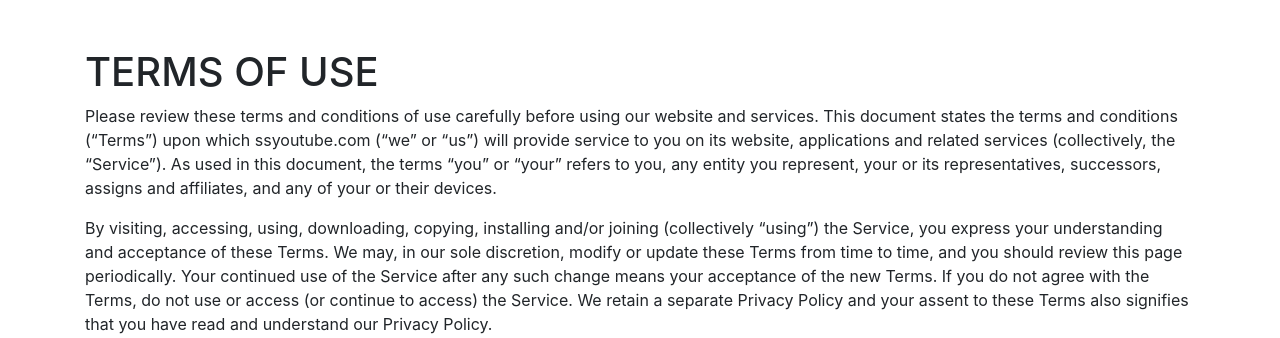
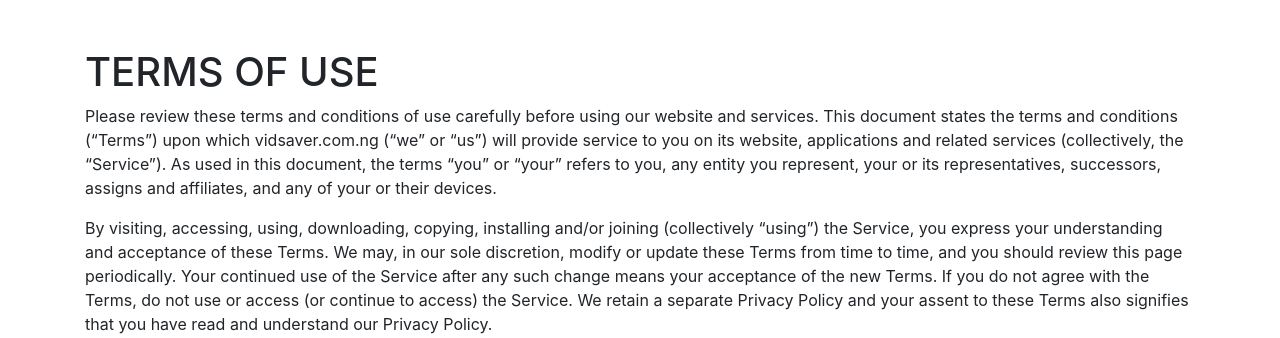
Before and after one commit to olamicreas/tube, a Flask app: page /terms-service in a window 1280 px wide. Shown: the part 56-394 px from the top of the page. Run offline with Flask 2, Linux system fonts and the light colour scheme; parts of the project's set-up code (start-up, migrations or seed data) failed here and were passed over; some libraries are stand-ins or nearby versions.

Commit message:
Update terms.html

```diff
--- a/templates/terms.html
+++ b/templates/terms.html
@@ -7,8 +7,8 @@
     }
 </style>
 <div class="container my-5">
-    <h1>TERMS OF USE</h1>
-    <p>Please review these terms and conditions of use carefully before using our website and services. This document states the terms and conditions (“Terms”) upon which ssyoutube.com (“we” or “us”) will provide service to you on its website, applications and related services (collectively, the “Service”). As used in this document, the terms “you” or “your” refers to you, any entity you represent, your or its representatives, successors, assigns and affiliates, and any of your or their devices.</p>
+     <h1>TERMS OF USE</h1>
+    <p>Please review these terms and conditions of use carefully before using our website and services. This document states the terms and conditions (“Terms”) upon which vidsaver.com.ng (“we” or “us”) will provide service to you on its website, applications and related services (collectively, the “Service”). As used in this document, the terms “you” or “your” refers to you, any entity you represent, your or its representatives, successors, assigns and affiliates, and any of your or their devices.</p>
     <p>By visiting, accessing, using, downloading, copying, installing and/or joining (collectively “using”) the Service, you express your understanding and acceptance of these Terms. We may, in our sole discretion, modify or update these Terms from time to time, and you should review this page periodically. Your continued use of the Service after any such change means your acceptance of the new Terms. If you do not agree with the Terms, do not use or access (or continue to access) the Service. We retain a separate Privacy Policy and your assent to these Terms also signifies that you have read and understand our Privacy Policy.</p>
     <h2>1. General Terms</h2>
     <p>You may use the Service only if you can form a binding contract with us, and only in compliance with these Terms and all applicable local, state, national, and international laws, rules, and regulations. By using the Service, you represent and warrant that you have the full right, power and authority to enter into these Terms and to fully perform all of your obligations hereunder.</p>
@@ -53,7 +53,7 @@
     <p>(12) framing or hotlinking to the Service or any content other than your own without the prior written consent of the Service.</p>
     <p>We reserve the right to take appropriate action against any user for any unauthorized use of the Service, including civil, criminal and injunctive redress and the termination of any user’s use of the Service.</p>
     <h2>6. Copyright Claims</h2>
-    <p>It is our policy to respond to notices of alleged copyright infringement that comply with applicable international intellectual property law, including, the Digital Millennium Copyright Act (“DMCA”). If you believe that any of your copyrighted material is being infringed, please let us know by submitting your claim to contact@ssyoutube.com. To submit your claim successfully, you must provide us with the following information:</p>
+    <p>It is our policy to respond to notices of alleged copyright infringement that comply with applicable international intellectual property law, including, the Digital Millennium Copyright Act (“DMCA”). If you believe that any of your copyrighted material is being infringed, please let us know by submitting your claim <a href='https://vidsaver.com.ng/contact'>here</a>. To submit your claim successfully, you must provide us with the following information:</p>
     <p>i. Identification of the copyrighted work that is believed to be infringed. Please describe the work and, where possible, include a copy or the location (e.g., a URL) of an authorized version of the work;</p>
     <p>ii. Identification of the material that is believed to be infringing and its location or, for search results, identification of the reference or link to material or activity claimed to be infringing. Please describe the material and provide a URL or any other pertinent information that will allow us to locate the material on the Service or on the Internet;</p>
     <p>iii. Information that will allow us to contact you, including your address, telephone number and, if available, your e-mail address;</p>
@@ -66,9 +66,9 @@
     <h2>8. Indemnity.</h2>
     <p>You agree to defend, indemnify and hold harmless the Service and its subsidiaries, agents, licensors, managers, and other affiliated companies, and their employees, contractors, agents, officers and directors, from and against any and all claims, damages, obligations, losses, liabilities, costs or debt, and expenses arising from: (1) your use of and access to the Service, including any data or content transmitted or received by you; (2) your violation of any part of this Terms, including without limitation your breach of any of the representations and warranties above; (3) your violation of any third-party right, applicable law, rule, or regulation. We will not bear responsibility for any damages, claims, liabilities, losses and other expenses, whether or not a lawsuit or other proceeding is filed, that arise out of the User's breach of these Terms. To the maximum extent permitted by the applicable law, you and we agree not under any circumstances to bring or participate in a class or representative action, private attorney general action or collective arbitration.</p>
     <h2>9. Miscellaneous.</h2>
-    <p>These Terms, and any rights and licenses granted hereunder, may not be transferred or assigned by you, but may be assigned by us without restriction. Any attempted transfer or assignment in violation hereof shall be null and void. If any provision of these Terms is deemed invalid, then that provision will be limited or eliminated to the minimum extent necessary, and the remaining provisions of these Terms will remain in full force and effect. No waiver of any term of these Terms shall be deemed a further or continuing waiver of such term or any other term, and our failure to assert any right or provision under these Terms shall not constitute a waiver of such right or provision. Only the English version of this document has legal effect. Any translations of this document to other languages are provided for your convenience only. In case of any issues related to these Terms, please use the e-mail address contact@ssyoutube.com to contact us.</p>
+    <p>These Terms, and any rights and licenses granted hereunder, may not be transferred or assigned by you, but may be assigned by us without restriction. Any attempted transfer or assignment in violation hereof shall be null and void. If any provision of these Terms is deemed invalid, then that provision will be limited or eliminated to the minimum extent necessary, and the remaining provisions of these Terms will remain in full force and effect. No waiver of any term of these Terms shall be deemed a further or continuing waiver of such term or any other term, and our failure to assert any right or provision under these Terms shall not constitute a waiver of such right or provision. Only the English version of this document has legal effect. Any translations of this document to other languages are provided for your convenience only. In case of any issues related to these Terms, please contact us <a href='https://vidsaver.com.ng/contact'>here</a>.</p>
 
-    <p>Effective July 1, 2021</p>
+    <p>Effective May 10, 2023</p>
 </div>
  <footer class="bg-black pb-5 pt-4 mt-auto" style="background-color: #08003a; color: whitesmoke;">
     <div class="row justify-content-center text-center mb-3">
```
